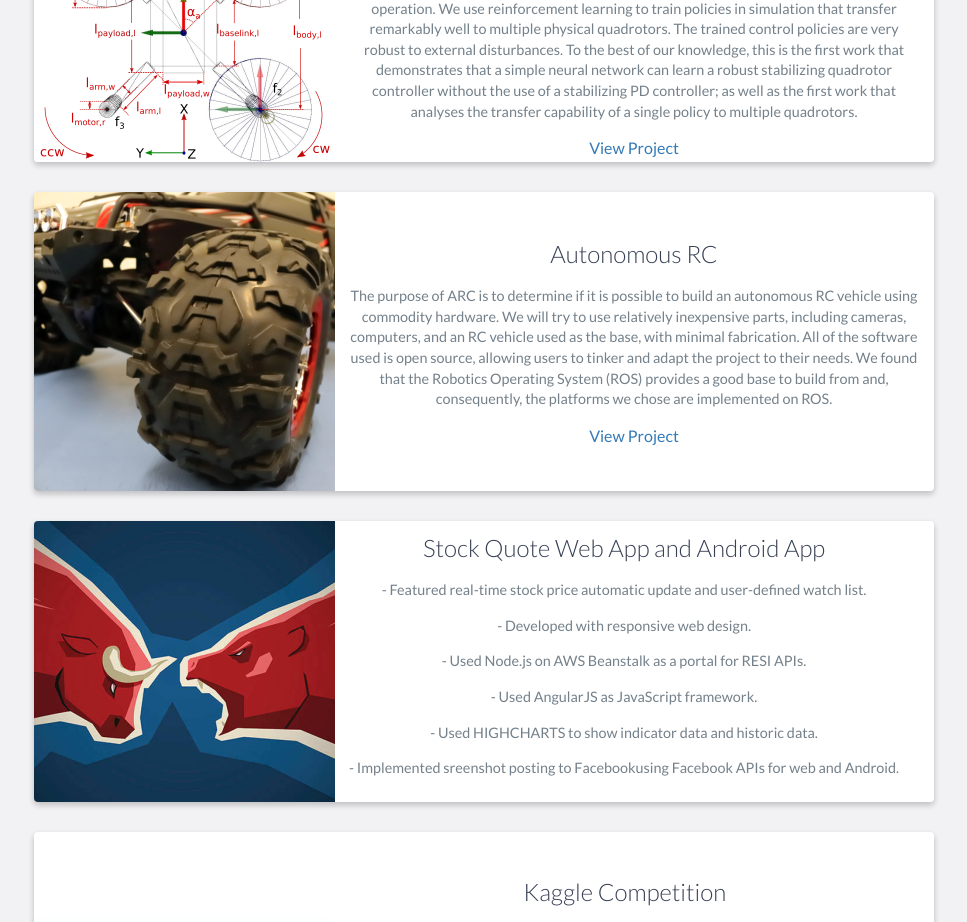
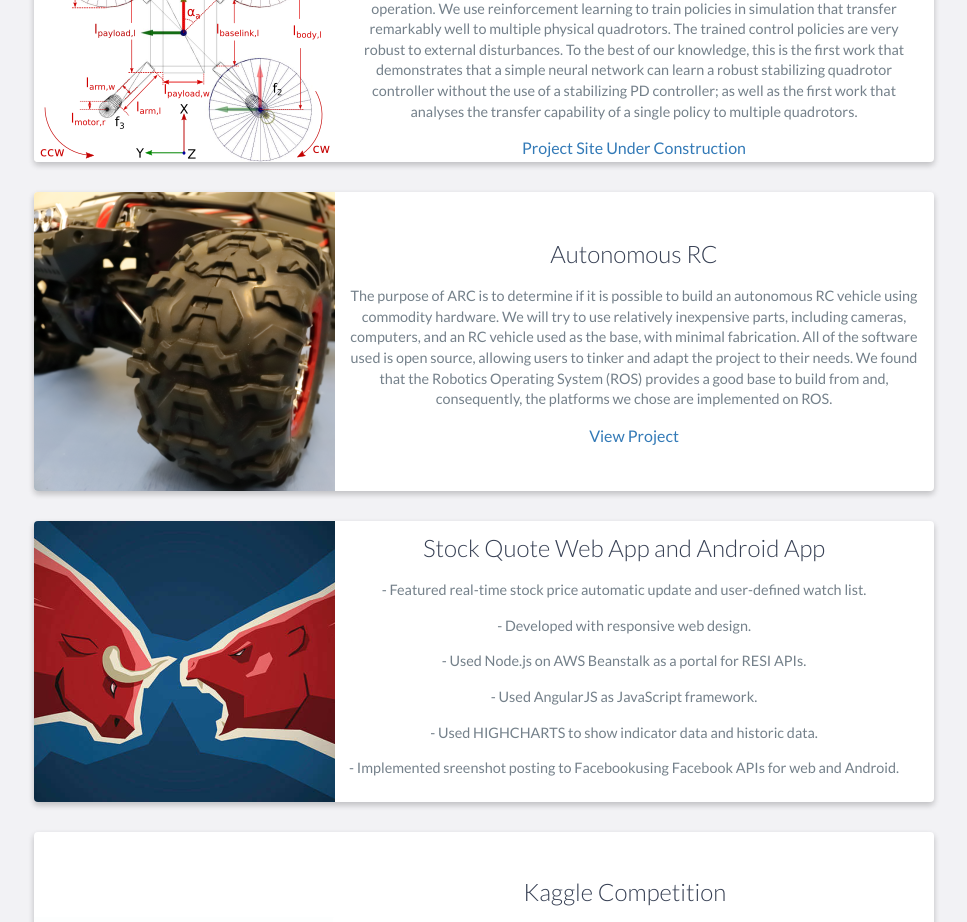
Before and after one commit to TaoChenOSU/TaoChenOSU.github.io, a website: page index.html in a window 1280 px wide. Shown: the part 2720-3642 px from the top of the page, without its empty margins (156-1123 px from the left). Drawn offline with nearby package versions, Linux system fonts and the light colour scheme.

Commit message:
index.html: changed quad learn project website link name.

```diff
--- a/index.html
+++ b/index.html
@@ -167,7 +167,7 @@
                         <p>
                             Quadrotor stabilizing controllers often require careful, model-specific tuning for safe operation. We use reinforcement learning to train policies in simulation that transfer remarkably well to multiple physical quadrotors. The trained control policies are very robust to external disturbances. To the best of our knowledge, this is the first work that demonstrates that a simple neural network can learn a robust stabilizing quadrotor controller without the use of a stabilizing PD controller; as well as the first work that analyses the transfer capability of a single policy to multiple quadrotors.
                         </p>
-                        <a href="https://sites.google.com/view/sim-to-multi-quad">View Project</a>
+                        <a href="https://sites.google.com/view/sim-to-multi-quad">Project Site Under Construction</a>
                     </div>
                     <!-- End .project-info -->
                 </div>
```
